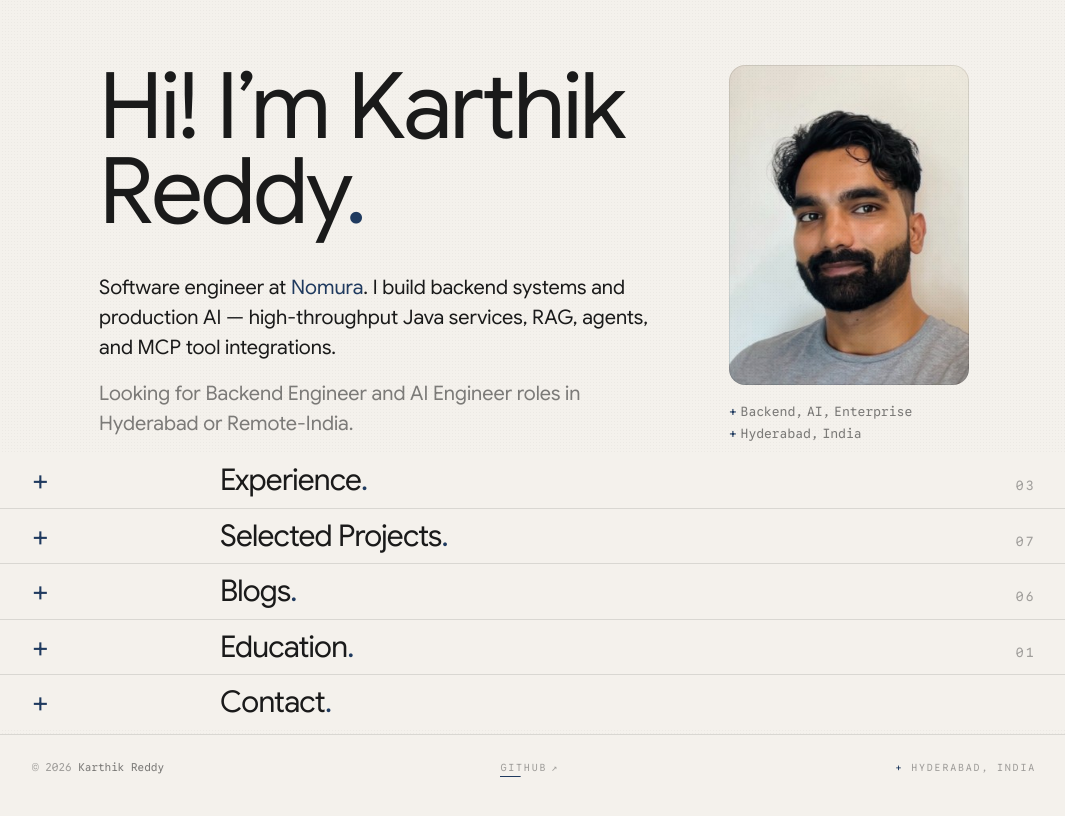
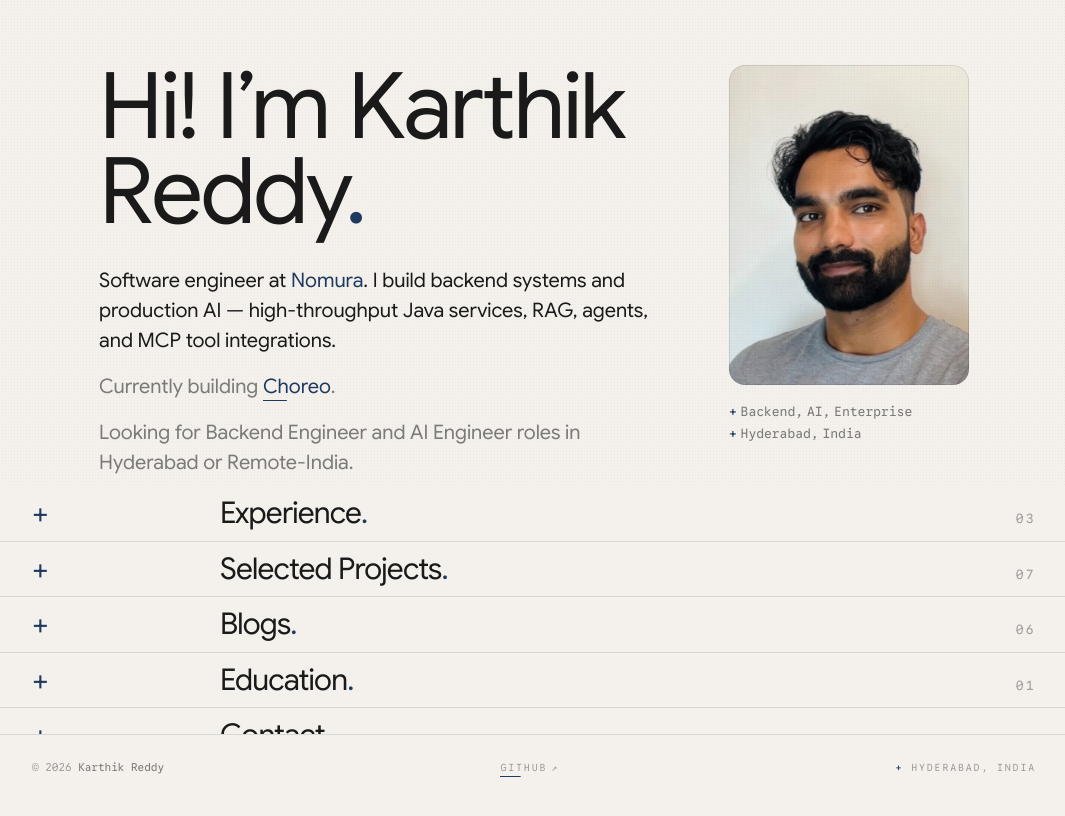
Before and after one commit to karthikreddy-7/personal-portfolio, a Next.js app: page / in a window 1280 px wide. Shown: the top 816 px of the page, without its empty margins (101-1166 px from the left). Built offline with nearby package versions, Linux system fonts and the light colour scheme.

Commit message:
feat: surface Choreo in hero intro
Add a Currently building line with a link to the Choreo GitHub repo
between the bio and looking-for copy in the hero.

```diff
--- a/app/page.tsx
+++ b/app/page.tsx
@@ -780,6 +780,18 @@ export default function BetaPage() {
               <span className="accent">Nomura</span>
               . I build backend systems and production AI — high-throughput
               Java services, RAG, agents, and MCP tool integrations.
+              <span className="block mt-4 muted">
+                Currently building{" "}
+                <a
+                  href="https://github.com/choreo-ai/choreo"
+                  target="_blank"
+                  rel="noopener noreferrer"
+                  className="accent-link accent"
+                >
+                  Choreo
+                </a>
+                .
+              </span>
               <span className="hidden sm:block mt-4 muted">
                 Looking for Backend Engineer and AI Engineer roles
                 in Hyderabad or Remote-India.
```
